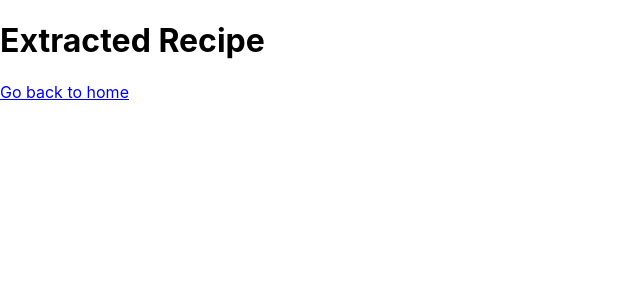
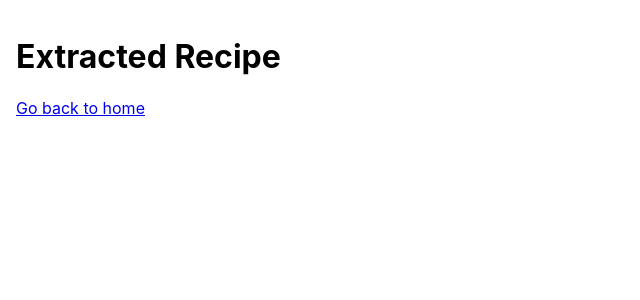
Before and after one commit to ohmygaugh-crypto/pwa, a React (Create React App) app: page /results in a window 1280 px wide. Shown: the top 300 px of the page, without its empty margins (0-640 px from the left). Built offline with nearby package versions, Linux system fonts and the light colour scheme.

Commit message:
Made the Results text wrap to fit screen

```diff
--- a/src/App.tsx
+++ b/src/App.tsx
@@ -67,7 +67,7 @@ function App() {
               </div>
 
               <RecipeList />
-
+              <TestComponent />
 
               <img src={logo} className="App-logo" alt="logo" />
               <p>
--- a/src/components/RecipeList.tsx
+++ b/src/components/RecipeList.tsx
@@ -1,10 +1,21 @@
 import React, { useEffect, useState } from 'react';
 import { MagicMotion } from 'react-magic-motion';
+import { useNavigate } from 'react-router-dom';
+
 
 function RecipeListItem({ title, handleDelete }: { title: string; handleDelete: (title: string) => void }) {
+    const navigate = useNavigate(); // <-- Use the useHistory hook
+
+    const navigateToRecipe = () => {
+        navigate(`/results?recipe=${encodeURIComponent(localStorage.getItem(title) || '')}`);
+    };
+
+
     return (
         <li>
-            {title}
+            <div onClick={navigateToRecipe} style={{ cursor: 'pointer' }}> {/* <-- Add the onClick event here */}
+                {title}
+            </div>
             <button onClick={() => handleDelete(title)}>Delete</button>
         </li>
     );
@@ -40,3 +51,6 @@ function RecipeList() {
 }
 
 export default RecipeList;
+
+
+//clicking a instruction step on this page highlights the contents in a green box as well as highlighting the measurements within the ingredients section!
--- a/src/components/Results.tsx
+++ b/src/components/Results.tsx
@@ -23,10 +23,25 @@ function Results() {
         }
     }, [recipe]);
 
+    // Styling for the container
+    const containerStyle: React.CSSProperties = {
+        width: '100%',
+        maxWidth: '100vw', // Ensure the container doesn't exceed the viewport width
+        margin: '0 auto',
+        padding: '1rem',
+        boxSizing: 'border-box', // Include padding and border in the element's total width and height
+        overflowX: 'hidden' // Hide horizontal overflow
+    };
+
+    const preStyle: React.CSSProperties = {
+        whiteSpace: 'pre-wrap', // Allows the text to wrap
+        wordWrap: 'break-word' // Breaks the line at arbitrary points if necessary
+    };
+
     return (
-        <div>
+        <div style={containerStyle}>
             <h1>Extracted Recipe</h1>
-            <pre>{decodeURIComponent(recipe)}</pre>
+            <pre style={preStyle}>{decodeURIComponent(recipe)}</pre>
             <Link to="/">Go back to home</Link>  {/* Add this line */}
         </div>
     );
```
